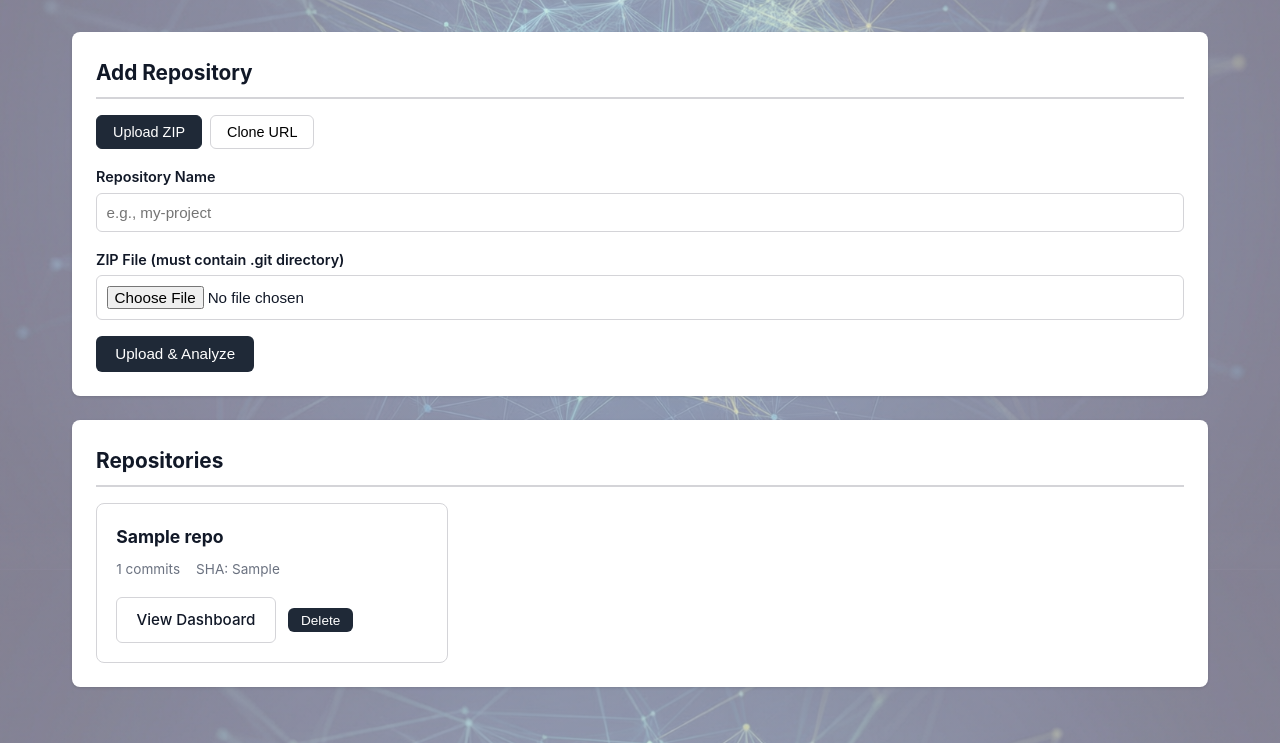
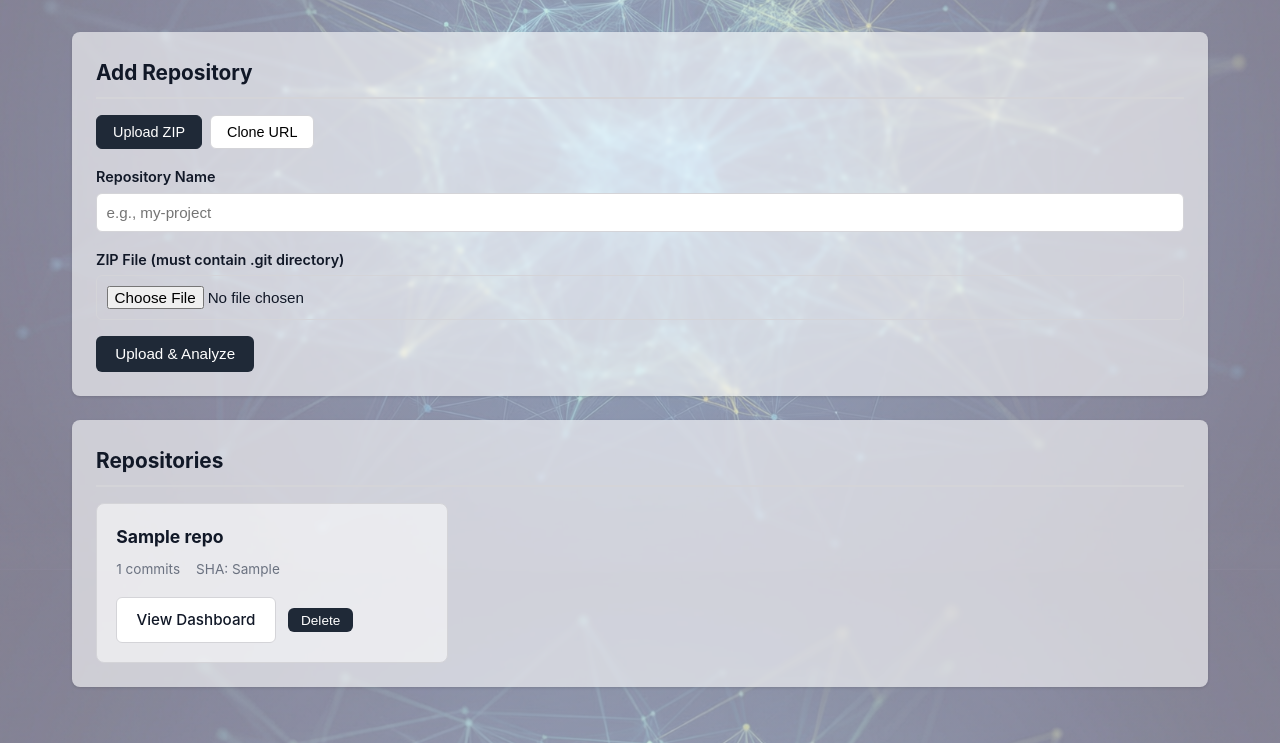
Before and after one commit to sibusisombenenge/rat-dashaboard, a FastAPI app: template app/templates/index.html in a window 1280 px wide. Shown: the part 230-973 px from the top of the page. Run offline with FastAPI, Linux system fonts and the light colour scheme; the template is opened without the code that fills it: most values are stand-ins (such as "Sample title", 1, 10 or a date in 2020).

Commit message:
UI: translucent panels so the backdrop shows through
- Homepage: Add Repository / Repositories panels semi-transparent
- Dashboard: Filters, Author Merging and Export panels semi-transparent
  (visualizations + metrics table stay opaque for readability)

```diff
--- a/app/static/style.css
+++ b/app/static/style.css
@@ -73,6 +73,24 @@ body.home header .slogan {
     color: #93c5fd;
     font-size: 1.05rem;
     font-weight: 500;
+}
+
+/* Let the network backdrop show through the homepage panels a little */
+body.home section {
+    background: rgba(255, 255, 255, 0.6);
+    backdrop-filter: blur(2px);
+}
+
+body.home .repo-card {
+    background: rgba(255, 255, 255, 0.55);
+}
+
+/* Dashboard: let the backdrop show through the filters / merge / export panels */
+.filters,
+.author-merge,
+.export-section {
+    background: rgba(255, 255, 255, 0.6);
+    backdrop-filter: blur(2px);
 }
 
 .container {
```
